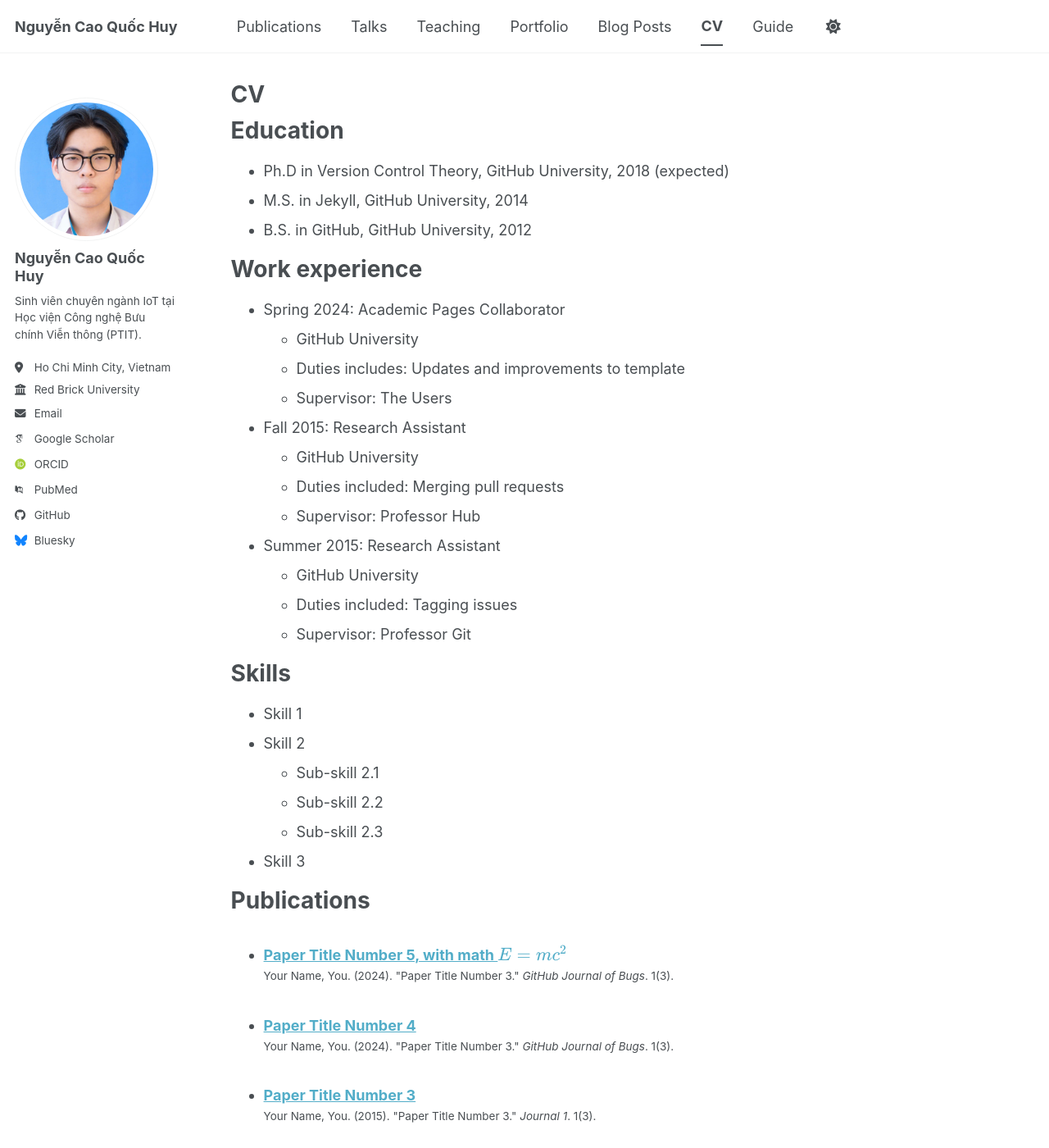
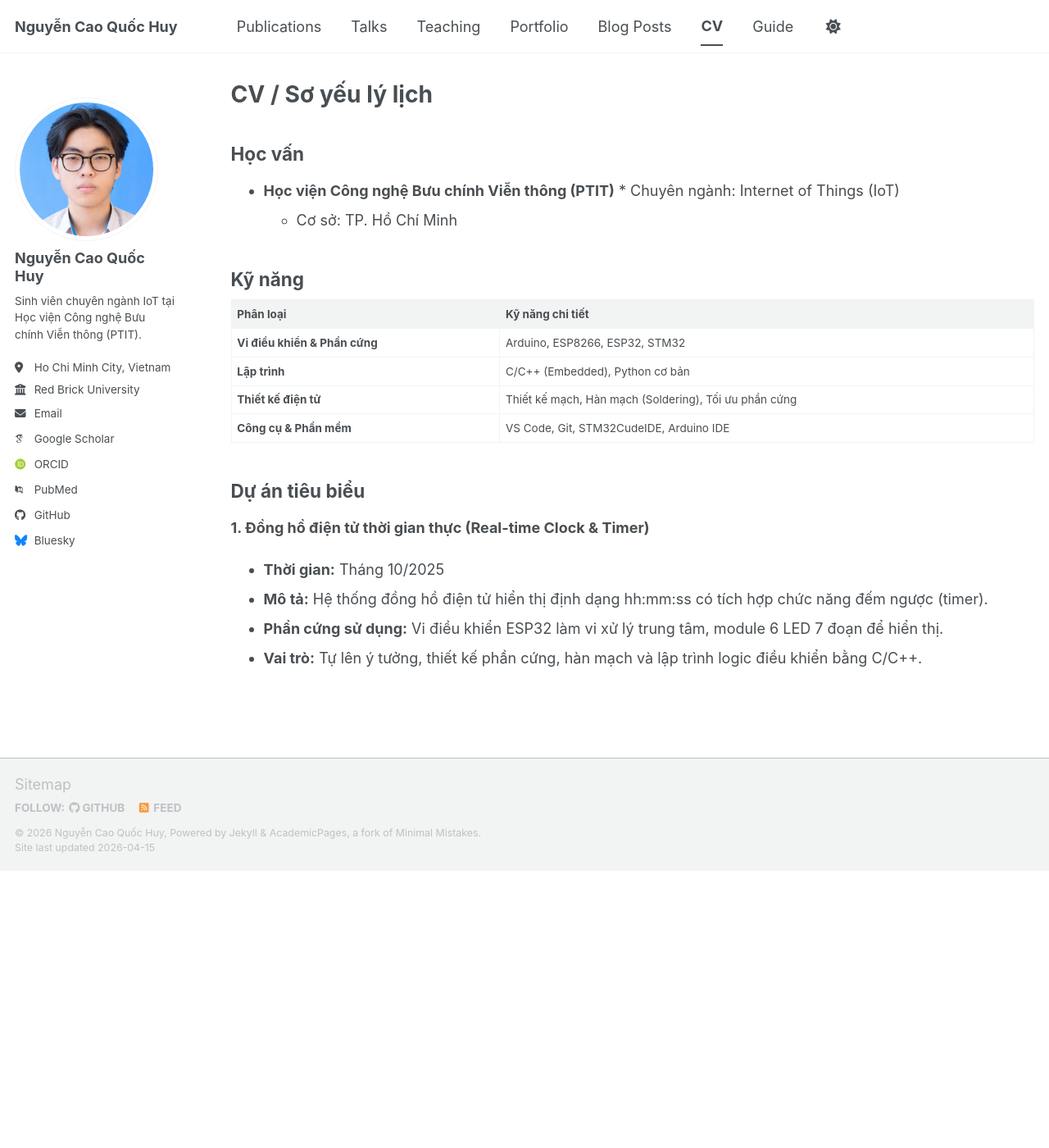
Before and after one commit to huynguyen020705/huynguyen020705.github.io, a Jekyll site: the page built from _pages/cv.md, in a window 1280 px wide and 1400 px high. Shown: the whole window at 82% size. Built offline with Jekyll 4.4.1, drawn with Linux system fonts in a browser that asks for light colours; some web fonts are replaced; a script bundle is joined from its source files by our own code; library files that are not in the unit come from our copies; some of the changed text lies outside the part shown.

Commit message:
Cập nhật CV

```diff
--- a/_pages/cv.md
+++ b/_pages/cv.md
@@ -1,6 +1,6 @@
 ---
 layout: archive
-title: "CV"
+title: "CV / Sơ yếu lý lịch"
 permalink: /cv/
 author_profile: true
 redirect_from:
@@ -9,56 +9,24 @@ redirect_from:
 
 {% include base_path %}
 
-Education
-======
-* Ph.D in Version Control Theory, GitHub University, 2018 (expected)
-* M.S. in Jekyll, GitHub University, 2014
-* B.S. in GitHub, GitHub University, 2012
+## Học vấn
 
-Work experience
-======
-* Spring 2024: Academic Pages Collaborator
-  * GitHub University
-  * Duties includes: Updates and improvements to template
-  * Supervisor: The Users
+* **Học viện Công nghệ Bưu chính Viễn thông (PTIT)** * Chuyên ngành: Internet of Things (IoT)
+  * Cơ sở: TP. Hồ Chí Minh
 
-* Fall 2015: Research Assistant
-  * GitHub University
-  * Duties included: Merging pull requests
-  * Supervisor: Professor Hub
+## Kỹ năng
 
-* Summer 2015: Research Assistant
-  * GitHub University
-  * Duties included: Tagging issues
-  * Supervisor: Professor Git
+| Phân loại | Kỹ năng chi tiết |
+| :--- | :--- |
+| **Vi điều khiển & Phần cứng** | Arduino, ESP8266, ESP32, STM32 |
+| **Lập trình** | C/C++ (Embedded), Python cơ bản |
+| **Thiết kế điện tử** | Thiết kế mạch, Hàn mạch (Soldering), Tối ưu phần cứng |
+| **Công cụ & Phần mềm** | VS Code, Git, STM32CudeIDE, Arduino IDE |
 
-Skills
-======
-* Skill 1
-* Skill 2
-  * Sub-skill 2.1
-  * Sub-skill 2.2
-  * Sub-skill 2.3
-* Skill 3
+## Dự án tiêu biểu
 
-Publications
-======
-  <ul>{% for post in site.publications reversed %}
-    {% include archive-single-cv.html %}
-  {% endfor %}</ul>
-
-Talks
-======
-  <ul>{% for post in site.talks reversed %}
-    {% include archive-single-talk-cv.html  %}
-  {% endfor %}</ul>
-
-Teaching
-======
-  <ul>{% for post in site.teaching reversed %}
-    {% include archive-single-cv.html %}
-  {% endfor %}</ul>
-
-Service and leadership
-======
-* Currently signed in to 43 different slack teams
+**1. Đồng hồ điện tử thời gian thực (Real-time Clock & Timer)**
+* **Thời gian:** Tháng 10/2025
+* **Mô tả:** Hệ thống đồng hồ điện tử hiển thị định dạng hh:mm:ss có tích hợp chức năng đếm ngược (timer).
+* **Phần cứng sử dụng:** Vi điều khiển ESP32 làm vi xử lý trung tâm, module 6 LED 7 đoạn để hiển thị.
+* **Vai trò:** Tự lên ý tưởng, thiết kế phần cứng, hàn mạch và lập trình logic điều khiển bằng C/C++.
```
